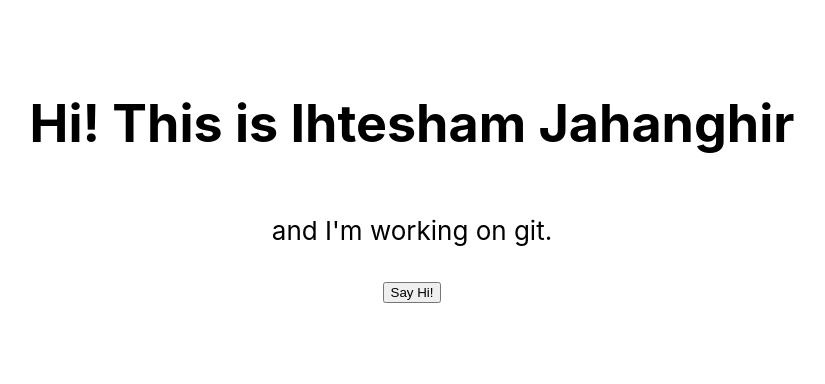
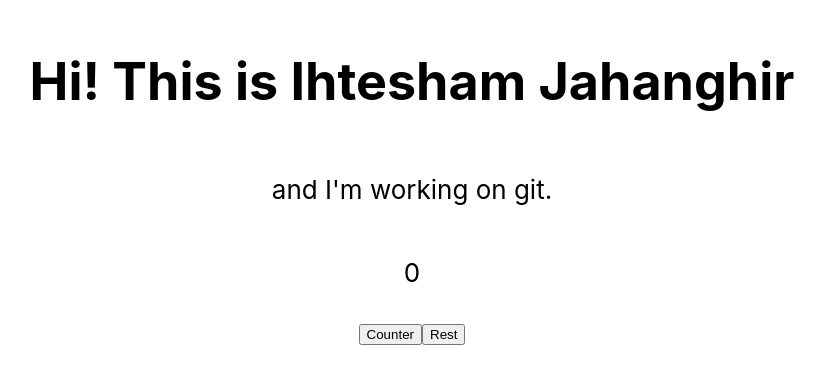
Before and after one commit to ihtesham-jahangir/repo, a React (Create React App) app: page / in a window 1280 px wide. Shown: the part 220-604 px from the top of the page, without its empty margins (228-1053 px from the left). Built offline with nearby package versions, Linux system fonts and the light colour scheme.

Commit message:
Adding Counter

```diff
--- a/src/App.js
+++ b/src/App.js
@@ -1,15 +1,24 @@
-
+import {useState} from 'react'
 import './App.css';
 
 function App() {
+  const[Count,SetCount] = useState(0);
+  let counter=()=>{
+    SetCount(Count+1);
+  }
+  let rest=()=>{
+    SetCount(0)
+  }
   return (
+
     <div className="App">
       <header className='App-header'>
         <h1> Hi! This is Ihtesham Jahanghir </h1>
         <p> and I'm working on git. </p>
         <div className="container">
-        <button type="button" className="btn btn-primary btn-lg" > Say Hi! </button>
-
+          <p>{Count}</p>
+        <button type="button" onClick={counter} className="btn btn-primary btn-lg" > Counter </button>
+        <button type="button" onClick={rest} className="btn btn-primary btn-lg" > Rest </button>
         </div>
       </header>
 
```
